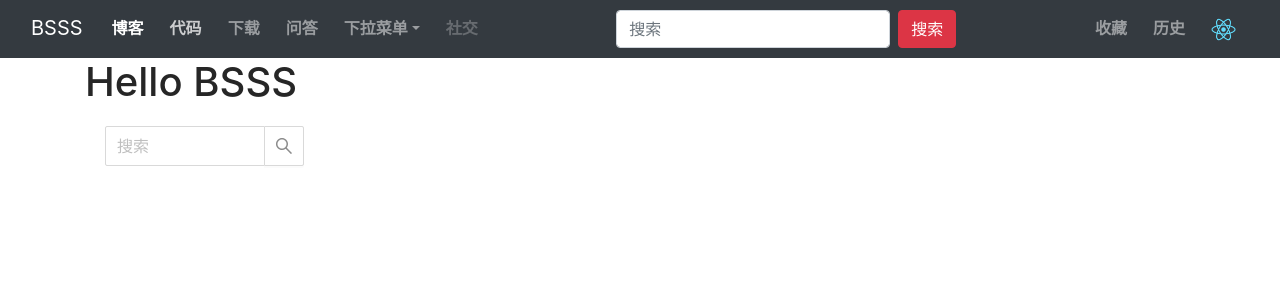
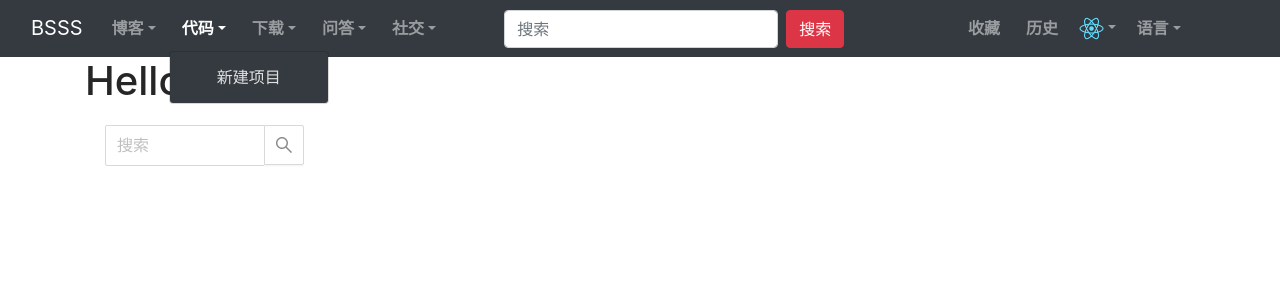
Before and after one commit to NWPU-BSSS/front-end, a React (Create React App) app: page / in a window 1280 px wide. Both pictures are taken after a click on the button "代码". Shown: the top 300 px of the page. Built offline with nearby package versions, Linux system fonts and the light colour scheme.

Commit message:
【feat】将导航栏做出登陆后与未登录的效果

```diff
--- a/package.json
+++ b/package.json
@@ -3,6 +3,7 @@
   "version": "0.1.0",
   "private": true,
   "dependencies": {
+    "@ant-design/icons": "^4.2.2",
     "@testing-library/jest-dom": "^5.11.5",
     "@testing-library/react": "^11.1.0",
     "@testing-library/user-event": "^12.1.10",
--- a/src/components/NavMenu.js
+++ b/src/components/NavMenu.js
@@ -1,12 +1,40 @@
 import React, { Component } from 'react'
-import { Collapse, Container, Navbar, NavbarBrand, NavbarToggler, NavItem, NavLink } from 'reactstrap'
-import { Link } from 'react-router-dom'
+import { NavItem, NavLink } from 'reactstrap'
 import './NavMenu.css'
-import { Button, Input } from 'antd'
+import { UserHasLoggedIn } from './NavMenuComponents/UserHasLoggedIn'
+import { UserNotLoggedIn } from './NavMenuComponents/UserNotLoggedIn'
+import { NavMenuSearch } from './NavMenuComponents/NavMenuSearch'
+import { NavMenuToggleButton } from './NavMenuComponents/NavMenuToggleButton'
+import { NavMenuDropdown } from './NavMenuComponents/NavMenuDropdown'
 
-let { Search } = Input
+const languageMenu = [
+  { text: '中文', url: '#' },
+  { text: 'English', url: '#' },
+]
 
-const onSearch = value => console.log(value)
+const socialMenu = [
+  { text: '找朋友', url: '#' },
+  { text: '留言', url: '#' },
+  { text: '悄悄话', url: '#' },
+]
+
+const downloadMenu = [
+  { text: '我的资源', url: '#' }
+]
+
+const codeMenu = [
+  { text: '新建项目', url: '#' }
+]
+
+const blogMenu = [
+  { text: '创作中心', url: '#' }
+]
+
+const queAnsMenu = [
+  { text: '我要提问', url: '#' },
+  { text: '向我提问', url: '#' },
+  { text: '回答', url: '#' },
+]
 
 export class NavMenu extends Component {
   constructor (props) {
@@ -14,7 +42,8 @@ export class NavMenu extends Component {
 
     this.toggleNavbar = this.toggleNavbar.bind(this)
     this.state = {
-      collapsed: true
+      collapsed: true,
+      isLoggedIn: true
     }
   }
 
@@ -25,66 +54,28 @@ export class NavMenu extends Component {
   }
 
   render () {
+    let right = this.state.isLoggedIn ? <UserHasLoggedIn/> : <UserNotLoggedIn/>
+
     return (
       <header>
         <nav className="navbar navbar-expand-lg navbar-dark bg-dark">
           <div className="container-fluid">
             <a className="navbar-brand" href="#">BSSS</a>
-            <button className="navbar-toggler" type="button" data-toggle="collapse"
-                    data-target="#navbarSupportedContent"
-                    aria-controls="navbarSupportedContent" aria-expanded="false" aria-label="Toggle navigation">
-              <span className="navbar-toggler-icon"/>
-            </button>
-
+            <NavMenuToggleButton/>
             <div className="collapse navbar-collapse" id="navbarSupportedContent">
               <ul className="navbar-nav mr-auto">
-                <li className="nav-item active">
-                  <a className="nav-link" href="#">博客<span className="sr-only">(current)</span></a>
-                </li>
-                <li className="nav-item">
-                  <a className="nav-link" href="#">代码</a>
-                </li>
-                <li className="nav-item">
-                  <a className="nav-link" href="#">下载</a>
-                </li>
-                <li className="nav-item">
-                  <a className="nav-link" href="#">问答</a>
-                </li>
-                <li className="nav-item dropdown">
-                  <a className="nav-link dropdown-toggle" href="#" id="navbarDropdown" role="button"
-                     data-toggle="dropdown" aria-haspopup="true" aria-expanded="false">
-                    下拉菜单
-                  </a>
-                  <div className="dropdown-menu" aria-labelledby="navbarDropdown">
-                    <a className="dropdown-item" href="#">活动</a>
-                    <a className="dropdown-item" href="#">其他活动</a>
-                    <div className="dropdown-divider"/>
-                    <a className="dropdown-item" href="#">其他</a>
-                  </div>
-                </li>
-                <li className="nav-item">
-                  <a className="nav-link disabled" href="#" tabIndex="-1" aria-disabled="true">社交</a>
-                </li>
+                <NavMenuDropdown name="博客" items={blogMenu}/>
+                <NavMenuDropdown name="代码" items={codeMenu}/>
+                <NavMenuDropdown name="下载" items={downloadMenu}/>
+                <NavMenuDropdown name="问答" items={queAnsMenu}/>
+                <NavMenuDropdown name="社交" items={socialMenu}/>
               </ul>
-              <form className="form-inline my-2 my-lg-0">
-                <input className="form-control mr-sm-2" type="search" placeholder="搜索" aria-label="Search"/>
-                <button className="btn btn-danger my-2 my-sm-0" type="submit">搜索</button>
-              </form>
-              <ul className="navbar-nav ml-auto">
-                <li className="nav-item">
-                  <a className="nav-link" href="#">收藏</a>
-                </li>
-                <li className="nav-item">
-                  <a className="nav-link" href="#">历史</a>
-                </li>
-                <li className="nav-item">
-                  <a className="nav-link" href="/">
-                    <img style={{
-                      width: 25,
-                      height: 25
-                    }} src={'logo192.png'} alt="avatar"/>
-                  </a>
-                </li>
+              <ul className="navbar-nav mr-auto">
+                <NavMenuSearch/>
+              </ul>
+              {right}
+              <ul className="navbar-nav mr-auto">
+                <NavMenuDropdown name="语言" items={languageMenu}/>
               </ul>
             </div>
           </div>
--- /dev/null
+++ b/src/components/NavMenuComponents/NavMenuAvatar.js
@@ -0,0 +1,79 @@
+import React, { Component } from 'react'
+import { NavMenuDropdown } from './NavMenuDropdown'
+import { EditOutlined, UserOutlined } from '@ant-design/icons'
+import './UserHasLoggedIn.css'
+
+export class NavMenuAvatar extends Component {
+  constructor (props) {
+    super(props)
+    this.state = {
+      followCount: 0,
+      fanCount: 0,
+      name: '孙悟空',
+      level: 1
+    }
+
+    this.handleClickAvatar = this.handleClickAvatar.bind(this)
+  }
+
+  handleClickAvatar(){
+    this.setState({
+      showOption: true
+    })
+  }
+
+  render () {
+    return (
+      <li className="nav-item head-avatar dropdown">
+        <div className="nav-link dropdown-toggle" role="button"
+             data-toggle="dropdown" aria-haspopup="true" aria-expanded="false">
+          <img style={{
+            width: 25,
+            height: 25
+          }} src={'logo192.png'} alt="avatar"/>
+        </div>
+        <div className="personal-option dropdown-menu" style={{ backgroundColor: '#343a40' }} aria-labelledby="navbarDropdown">
+          <div className="dropdown-item no-hover bsss-name w-100">{this.state.name}</div>
+          <div className="dropdown-item no-hover">
+            <div className="bsss-lv w-100">成长体系</div>
+            <a className="bsss-lv w-100">Lv{this.state.level}</a>
+          </div>
+          <div className="dropdown-item no-hover">
+            <a className="bsss-fl w-100">
+              <div>关注</div>
+              <div>{this.state.followCount}</div>
+            </a>
+            <a className="bsss-fl w-100">
+              <div>粉丝</div>
+              <div>{this.state.fanCount}</div>
+            </a>
+          </div>
+          <a className="dropdown-item">
+            <UserOutlined/>
+            <div className="bsss-option">个人中心</div>
+          </a>
+          <a className="dropdown-item">
+            <EditOutlined/>
+            <div className="bsss-option">我的博客</div>
+          </a>
+          <a className="dropdown-item">
+            <UserOutlined/>
+            <div className="bsss-option">我的学院</div>
+          </a>
+          <a className="dropdown-item">
+            <UserOutlined/>
+            <div className="bsss-option">我的下载</div>
+          </a>
+          <a className="dropdown-item">
+            <UserOutlined/>
+            <div className="bsss-option">帮助</div>
+          </a>
+          <a className="dropdown-item">
+            <UserOutlined/>
+            <div className="bsss-option" onClick={this.props.onLogout}>退出</div>
+          </a>
+        </div>
+      </li>
+    )
+  }
+}
--- /dev/null
+++ b/src/components/NavMenuComponents/NavMenuDropdown.css
@@ -0,0 +1,11 @@
+.bsss-nav-dropdown > .dropdown-menu{
+    background-color: #343a40 !important;
+}
+
+.dropdown-item{
+    color: #e0e0e0!important;
+}
+
+.dropdown-item:hover{
+    background-color: #808080;
+}
--- /dev/null
+++ b/src/components/NavMenuComponents/NavMenuDropdown.js
@@ -0,0 +1,23 @@
+import React, { Component } from 'react'
+import './NavMenuDropdown.css'
+
+export class NavMenuDropdown extends Component {
+
+  render () {
+    return (
+      <li className="nav-item dropdown bsss-nav-dropdown">
+        <a className="nav-link dropdown-toggle" href="#" id="navbarDropdown" role="button"
+           data-toggle="dropdown" aria-haspopup="true" aria-expanded="false">
+          {this.props.name}
+        </a>
+        <div className="dropdown-menu" style={{ backgroundColor: '#343a40' }} aria-labelledby="navbarDropdown">
+          {
+            (this.props.items || []).map(item => (
+              <a className="dropdown-item" key={item.toString()} href={item.link}>{item.text}</a>
+            ))
+          }
+        </div>
+      </li>
+    )
+  }
+}
--- /dev/null
+++ b/src/components/NavMenuComponents/NavMenuSearch.js
@@ -0,0 +1,15 @@
+import React, { Component } from 'react'
+
+export class NavMenuSearch extends Component {
+
+  render () {
+    return (
+      <li className="nav-item">
+        <form className="form-inline my-2 my-lg-0">
+          <input className="form-control mr-sm-2" type="search" placeholder="搜索" aria-label="Search"/>
+          <button className="btn btn-danger my-2 my-sm-0" type="submit">搜索</button>
+        </form>
+      </li>
+    )
+  }
+}
--- /dev/null
+++ b/src/components/NavMenuComponents/NavMenuToggleButton.js
@@ -0,0 +1,14 @@
+import React, { Component } from 'react'
+
+export class NavMenuToggleButton extends Component {
+
+  render () {
+    return (
+      <button className="navbar-toggler" type="button" data-toggle="collapse"
+              data-target="#navbarSupportedContent"
+              aria-controls="navbarSupportedContent" aria-expanded="false" aria-label="Toggle navigation">
+        <span className="navbar-toggler-icon"/>
+      </button>
+    )
+  }
+}
--- /dev/null
+++ b/src/components/NavMenuComponents/UserHasLoggedIn.css
@@ -0,0 +1,51 @@
+
+.personal-option{
+    width: 200px;
+    justify-content: flex-start;
+    align-items: flex-start;
+    flex-direction: column;
+}
+
+.dropdown-item{
+    padding: 5px;
+    display: flex;
+    flex-direction: row;
+    justify-content: center;
+    align-items: center;
+}
+
+.bsss-fl{
+    display: flex;
+    flex-direction: column;
+    justify-content: center;
+    align-items: center;
+}
+
+.dropdown-item.no-hover:hover{
+    background: none;
+}
+
+.bsss-option{
+    margin: 3px 10px;
+}
+
+.dropdown-item.bsss-name{
+    text-align: center;
+    justify-content: center;
+}
+
+.dropdown-item .bsss-lv{
+    display: flex;
+    justify-content: center;
+    align-items: center;
+    transition: all 0.25s ease-in;
+}
+
+.bsss-fl:hover{
+    color: red;
+}
+
+.dropdown-item .bsss-lv:hover{
+    color: red;
+    transform: scale(1.5);
+}
--- /dev/null
+++ b/src/components/NavMenuComponents/UserHasLoggedIn.js
@@ -0,0 +1,20 @@
+import React, { Component } from 'react'
+import { NavMenuDropdown } from './NavMenuDropdown'
+import { NavMenuAvatar } from './NavMenuAvatar'
+
+export class UserHasLoggedIn extends Component {
+
+  render () {
+    return (
+      <ul className="navbar-nav ml-auto">
+        <li className="nav-item">
+          <a className="nav-link" href="#">收藏</a>
+        </li>
+        <li className="nav-item">
+          <a className="nav-link" href="#">历史</a>
+        </li>
+        <NavMenuAvatar onLogout={this.props.onLogout}/>
+      </ul>
+    )
+  }
+}
--- /dev/null
+++ b/src/components/NavMenuComponents/UserNotLoggedIn.js
@@ -0,0 +1,17 @@
+import React, { Component } from 'react'
+
+export class UserNotLoggedIn extends Component {
+
+  render () {
+    return (
+      <ul className="navbar-nav ml-auto">
+        <li className="nav-item">
+          <a className="nav-link btn btn-outline-danger" href="#">登陆</a>
+        </li>
+        <li className="nav-item">
+          <a className="nav-link btn btn-outline-danger" style={{ color: 'orange' }} href="#">快速注册</a>
+        </li>
+      </ul>
+    )
+  }
+}
```
